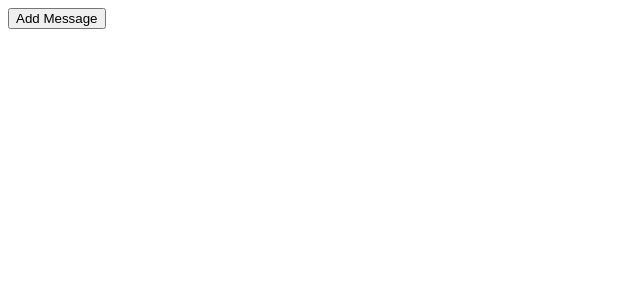
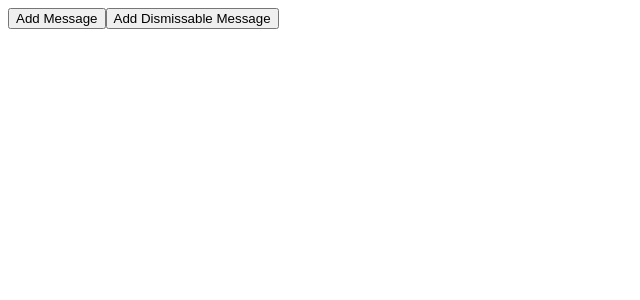
Before and after one commit to PinkAirship/useMessenger, a React app: page / in a window 1280 px wide. Shown: the top 300 px of the page, without its empty margins (0-640 px from the left). Built offline with nearby package versions, Linux system fonts and the light colour scheme.

Commit message:
Add example for dismissable messages

```diff
--- a/example/App.js
+++ b/example/App.js
@@ -8,6 +8,7 @@ export default function App () {
     <MessagesProvider>
       <div>
         <MakeMessage />
+        <MakeDismissableMessage />
         <MessageDisplay />
       </div>
     </MessagesProvider>
@@ -27,6 +28,19 @@ function MakeMessage () {
   const { addMessage } = useMessenger()
   return (
     <input type="button" onClick={() => addMessage(nanoid(), 'err')} value="Add Message" />
+  )
+}
+
+function MakeDismissableMessage () {
+  const { addMessage, removeMessage } = useMessenger()
+
+  const dismissableAddMessage = (message) => {
+    const messageId = addMessage('my message')
+    // Will be removed in two seconds
+    setTimeout(() => removeMessage(messageId), 2000)
+  }
+  return (
+    <input type="button" onClick={() => dismissableAddMessage(nanoid())} value="Add Dismissable Message" />
   )
 }
 
--- a/src/contexts/messages-provider.js
+++ b/src/contexts/messages-provider.js
@@ -27,6 +27,7 @@ export function MessagesProvider({
     newMessages[id] = {id, message, status}
     setMessages(newMessages);
     screenReaderAlert(id, message, status)
+    return id
   }
 
   const contextValue = {
```
Also changed, not shown: 1 other file (tests, documents, lock files or other folders).
